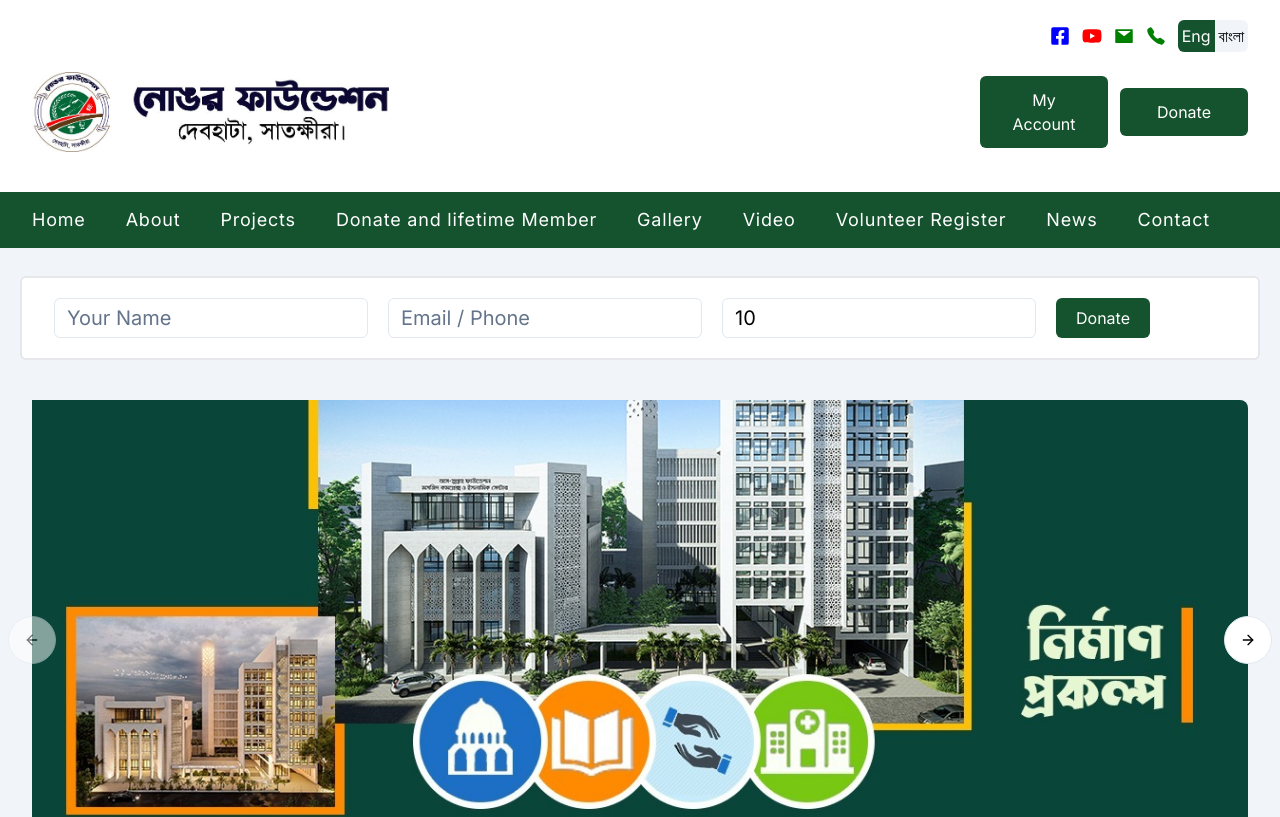
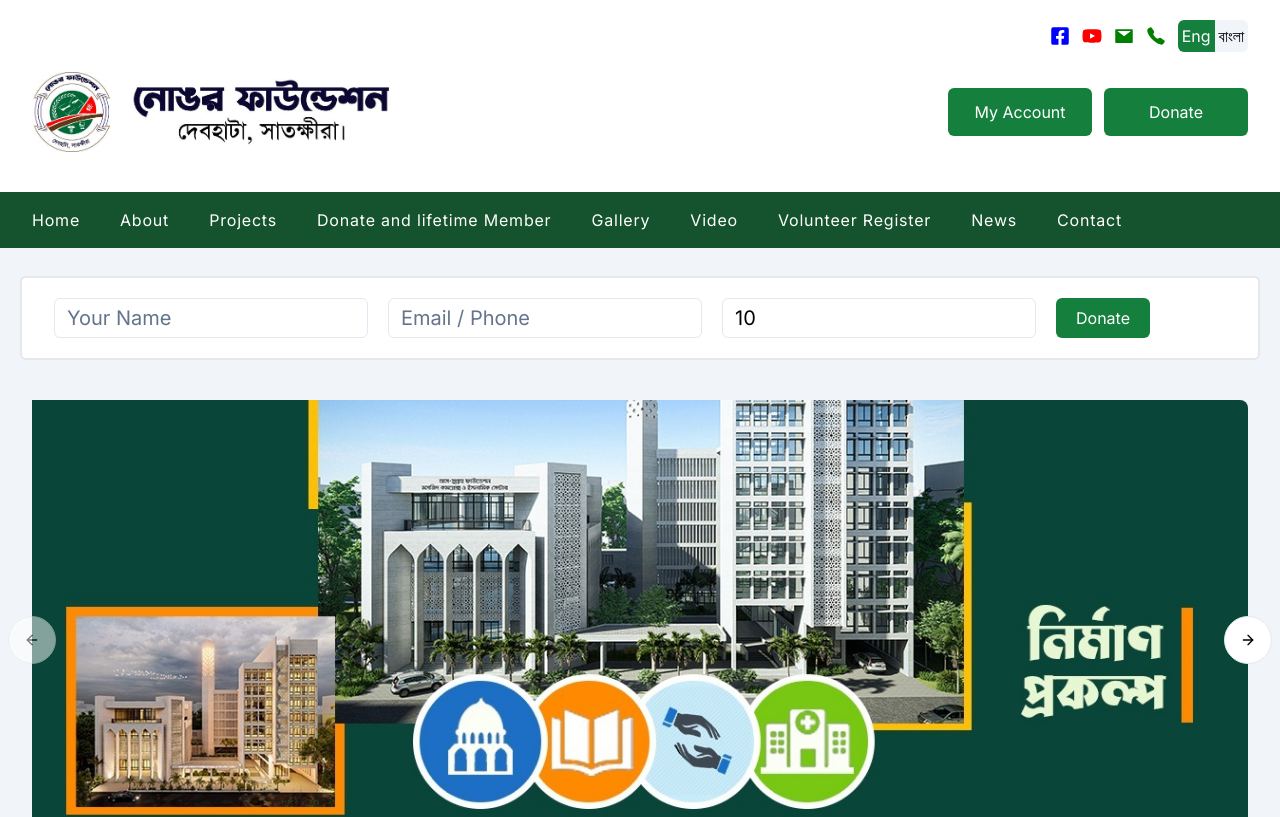
Before and after one commit to ibrahimk4111/non-gor-foundation, a Next.js app: page / in a window 1280 px wide. Shown: the top 817 px of the page. Built offline with nearby package versions, Linux system fonts and the light colour scheme.

Commit message:
button pad changed

```diff
--- a/components/header/donateForm/DonateForm.tsx
+++ b/components/header/donateForm/DonateForm.tsx
@@ -104,7 +104,7 @@ const DonateForm: React.FC = () => {
             <div>
               <button
                 type="submit"
-                className="py-2 px-5 text-white bg-green-900 rounded-md "
+                className="py-2 px-5 text-white bg-green-700 rounded-md "
               >
                 Donate
               </button>
--- a/components/header/drawerNavBar/DrawerNavBar.tsx
+++ b/components/header/drawerNavBar/DrawerNavBar.tsx
@@ -9,11 +9,11 @@ import { useState } from "react";
 const DrawerNavBar: React.FC = () => {
     const [activeBtn, setActiveBtn] = useState<string>('Home')
   const navItemClassNames = (btnName: string) =>
-    `${activeBtn === btnName? "bg-green-900 text-white": "hover:text-green-700 w-full bg-slate-200/80"} text-center text-xl p-2 rounded-md`;
+    `${activeBtn === btnName? "bg-green-700 text-white": "hover:text-green-700 w-full bg-slate-200/80"} text-center text-xl p-2 rounded-md`;
 
   return (
     <Drawer>
-      <DrawerTrigger className=" flex justify-center items-center bg-green-700 hover:bg-green-900 text-white p-2 rounded-full ">
+      <DrawerTrigger className=" flex justify-center items-center bg-green-700 hover:bg-green-700 text-white p-2 rounded-full ">
         <RxHamburgerMenu className=" md:text-xl text-base " />
       </DrawerTrigger>
       <DrawerContent>
--- a/components/header/headerComponents/EngBnToggle.tsx
+++ b/components/header/headerComponents/EngBnToggle.tsx
@@ -4,7 +4,7 @@ import React, { useState } from "react";
 
 const EngBnToggle = () => {
   const [activeBtn, setActiveBtn] = useState<string>("eng");
-  const activeBtnClasses = (btnName: string) => `cursor-pointer p-1 ${activeBtn === btnName ? "text-white bg-green-900 " : " bg-slate-100 "}`
+  const activeBtnClasses = (btnName: string) => `cursor-pointer p-1 ${activeBtn === btnName ? "text-white bg-green-700 " : " bg-slate-100 "}`
 
   return (
     <div>
--- a/components/header/headerComponents/MiddleBar.tsx
+++ b/components/header/headerComponents/MiddleBar.tsx
@@ -6,7 +6,7 @@ import Link from "next/link";
 import DrawerNavBar from "../drawerNavBar/DrawerNavBar";
 
 const MiddleBar = () => {
-  const activeBtnClasses = " text-center md:w-32 w-24 text-xs md:text-base md:py-3 p-2 md:px-5 text-white bg-green-900 rounded-md ";
+  const activeBtnClasses = " text-center md:w-36 w-24 text-xs md:text-base md:py-3 py-2 md:px-5 text-white bg-green-700 rounded-md ";
 
   return (
     <div className=" bg-white lg:pb-10 ">
--- a/components/header/headerComponents/NavBar.tsx
+++ b/components/header/headerComponents/NavBar.tsx
@@ -4,7 +4,7 @@ import Link from "next/link";
 
 const NavBar: React.FC = () => {
   const navItemClassNames =
-    " py-2 hover:border-b-2 border-green-500 text-white text-lg hover:text-green-500 transition-all duration-500 ease-in-out";
+    " py-2 hover:border-b-2 border-green-500 text-white hover:text-green-500 transition-all duration-500 ease-in-out";
 
   return (
     <div className=" bg-green-900 mb-7 tracking-wider">
```
